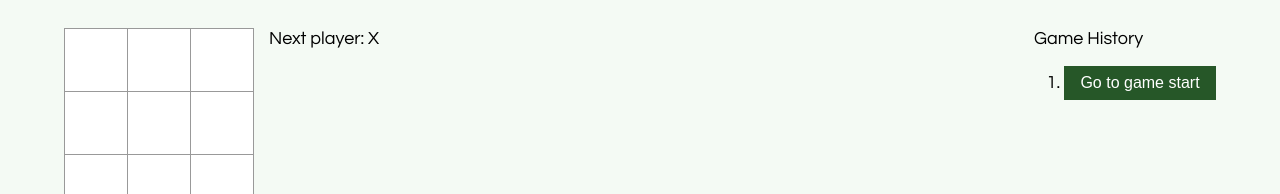
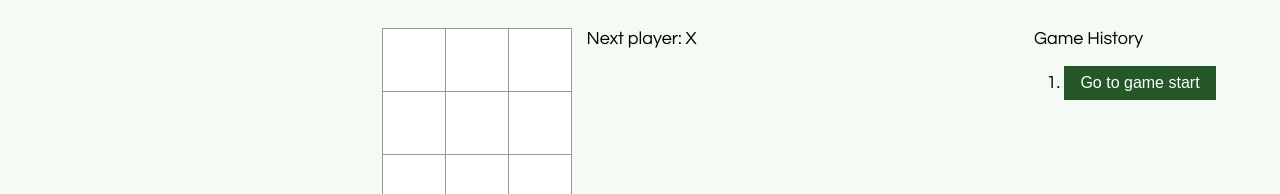
Before and after one commit to gmurph52/TicTacToe, a React app: page / in a window 1280 px wide. Shown: the part 94-288 px from the top of the page. Built offline with nearby package versions, Linux system fonts and the light colour scheme.

Commit message:
Move game board to center of game area

```diff
--- a/src/game/game.css
+++ b/src/game/game.css
@@ -16,15 +16,20 @@
 	height: 100%;
 }
 
-.game-board {
-	margin-left: 64px
+.game-board-filler {
+	margin-left: 64px;
+	flex-grow: 1;
+	display: flex;
+	justify-content: center;
 }
+
 .board-and-status {
 	display: flex;
 }
 
 .status{
 	margin-left: 16px;
+	width: 130px;
 }
 
 .game-info {
--- a/src/game/game.js
+++ b/src/game/game.js
@@ -100,13 +100,14 @@ export default class Game extends React.Component {
 	  return (
 		<div className="game-wrapper w3-theme-l5">
 			<div className="game">
-				<div className="game-board">
-					<div className="board-and-status">
-						<Board squares={current.squares} winningSquares={winningSquares} onClick={i => this.handleClick(i)} />
-						<div className="status">{status}</div>
+				<div className="game-board-filler">
+					<div className="game-board">
+						<div className="board-and-status">
+							<Board squares={current.squares} winningSquares={winningSquares} onClick={i => this.handleClick(i)} />
+							<div className="status">{status}</div>
+						</div>
+						<div className="restart-button">{restartButton}</div>
 					</div>
-					<div className="restart-button">{restartButton}</div>
-
 				</div>
 				<div className="game-info">
 					<div>Game History</div>
```
